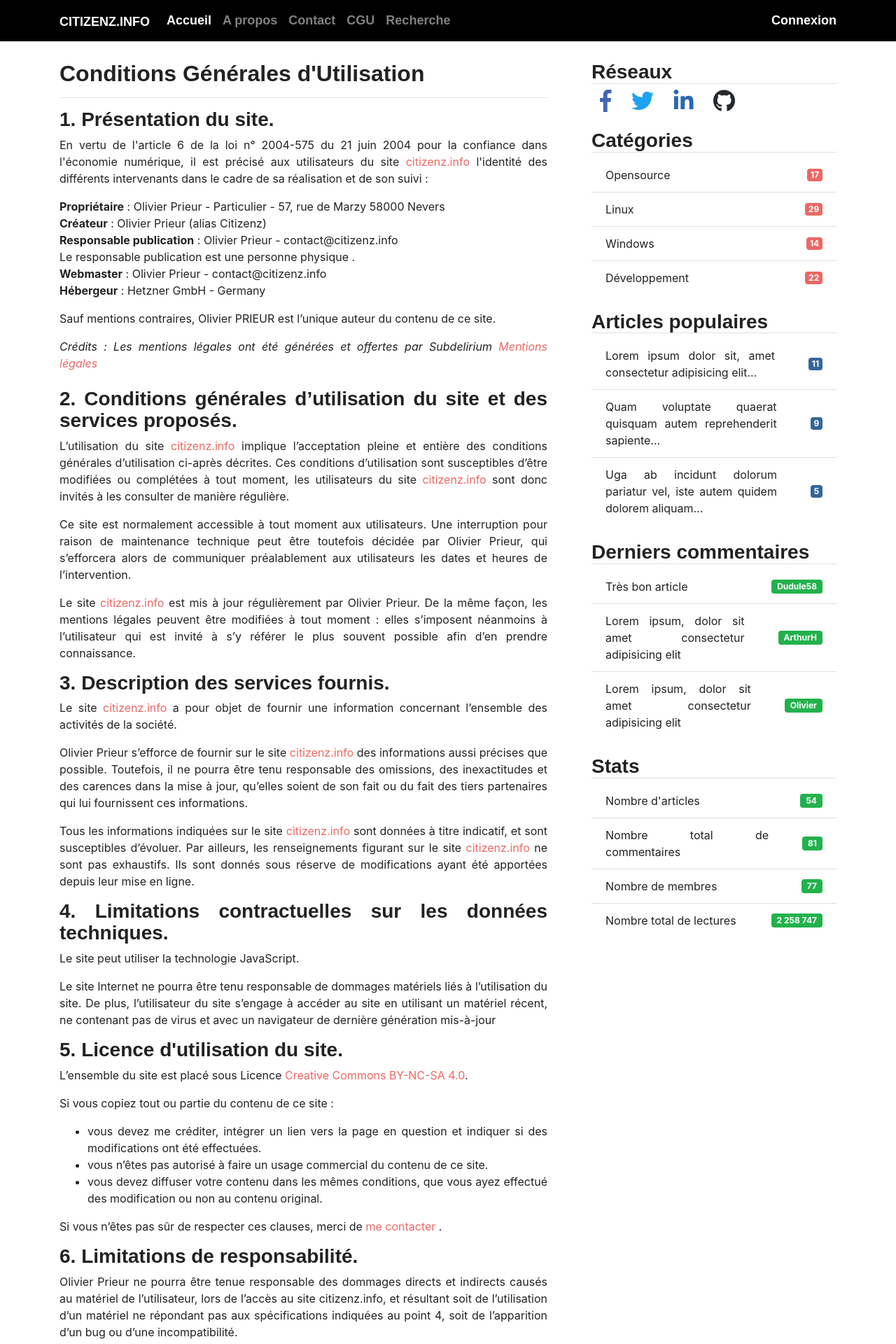
After one commit to citizenz7/citizenz-blog, a Symfony app: template templates/cgu/index.html.twig in a window 1280 px wide. The commit adds this page. Shown: the top 1920 px of the page at 70% size. Run offline with Twig, Linux system fonts and the light colour scheme; the template is opened without the code that fills it, so the values that code supplies are empty; some libraries are stand-ins or nearby versions; some web fonts are replaced.

Commit message:
bottom bar and top bar fixes, CGU, A propos

```diff
--- a/templates/base.html.twig
+++ b/templates/base.html.twig
@@ -25,10 +25,15 @@
                         <a class="nav-link" href="{{ path('home') }}">Accueil <span class="sr-only">(current)</span></a>
                     </li>
                     <li class="nav-item">
-                        <a class="nav-link" href="#">A propos</a>
+                        <a class="nav-link" href="{{ path('apropos') }}">A propos</a>
+                    </li><li class="nav-item">
+                        <a class="nav-link" href="#">Contact</a>
                     </li>
                     <li class="nav-item">
-                        <a class="nav-link" href="#">Contact</a>
+                        <a class="nav-link" href="{{ path('cgu') }}">CGU</a>
+                    </li>
+                    <li class="nav-item">
+                        <a class="nav-link" href="#">Recherche</a>
                     </li>
                 </ul>
                 {% if app.user %}
@@ -52,12 +57,12 @@
         <div class="container">
             <div class="row">
                 <div class="col text-center">
-                    <span>&copy; 2020 citizenz.info | <a href="#" class="text-white">CGU</a> | <a href="{{ path('admin') }}" class="text-white">Administration</a><br>
+                    <span>&copy; 2020 citizenz.info | <a href="{{ path('cgu') }}" class="text-white">CGU</a> | <a href="{{ path('admin') }}" class="text-white">Administration</a><br>
                         <a class="text-white" href="{{ path('home') }}"><i class="fas fa-home"></i> Accueil</a> |
-                        <a class="text-white" href="#"><i class="fas fa-info"></i> A Propos</a> |
+                        <a class="text-white" href="{{ path('apropos') }}"><i class="fas fa-info"></i> A Propos</a> |
                         <a class="text-white" href="#"><i class="far fa-envelope"></i> Contact</a> |
-                        <a class="text-white" href="https://creativecommons.org/licenses/by/4.0/"><i
-                                class="fab fa-creative-commons"></i> <i class="fab fa-creative-commons-by"></i> CC By 4.0</a></span>
+                        <a class="text-white" href="https://creativecommons.org/licenses/by-nc-nd/4.0/deed.fr"><i
+                                class="fab fa-creative-commons"></i> <i class="fab fa-creative-commons-by"></i><i class="fab fa-creative-commons-nc"></i><i class="fab fa-creative-commons-sa"></i> CC By-Nc-Sa 4.0</a></span>
                     <div id="footer-resources" class="mt-3">
                         <i class="fab fa-facebook-f px-3"></i>
                         <i class="fab fa-twitter px-3"></i>
--- /dev/null
+++ b/templates/cgu/index.html.twig
@@ -0,0 +1,197 @@
+{% extends 'base.html.twig' %}
+
+{% block title %}Hello ConditionsGeneralesUtilisationController!{% endblock %}
+
+{% block body %}
+<div class="row pb-5">
+    <div class="col-sm-8 mt-3 pr-5 text-justify">
+        <h2>Conditions Générales d'Utilisation</h2>
+        <hr>
+        <h3>1. Présentation du site.</h3>
+        <p>
+            En vertu de l'article 6 de la loi n° 2004-575 du 21 juin 2004 pour la confiance dans l'économie numérique,
+            il est précisé aux utilisateurs du site <a href="http://citizenz.info/">citizenz.info</a> l'identité des différents intervenants dans le cadre de sa réalisation et de son suivi :
+        </p>
+        <p>
+            <strong>Propriétaire</strong> : Olivier Prieur - Particulier - 57, rue de Marzy 58000 Nevers<br>
+            <strong>Créateur</strong> : Olivier Prieur (alias Citizenz)<br>
+            <strong>Responsable publication</strong> : Olivier Prieur - contact@citizenz.info<br>
+            Le responsable publication est une personne physique .<br>
+            <strong>Webmaster</strong> : Olivier Prieur - contact@citizenz.info<br>
+            <strong>Hébergeur</strong> : Hetzner GmbH - Germany
+        </p>
+        <p>
+            Sauf mentions contraires, Olivier PRIEUR est l’unique auteur du contenu de ce site.
+        </p>
+        <i>Crédits : Les mentions légales ont été générées et offertes par Subdelirium <a target="_blank" href="http://www.subdelirium.com/generateur-de-mentions-legales/">Mentions légales</a></i><br><br>
+
+        <h3>2. Conditions générales d’utilisation du site et des services proposés.</h3>
+        <p>
+            L’utilisation du site <a href="http://citizenz.info/">citizenz.info</a> implique l’acceptation pleine et entière des conditions générales d’utilisation ci-après décrites. Ces conditions d’utilisation sont susceptibles d’être modifiées ou complétées à tout moment, les utilisateurs du
+            site <a href="http://citizenz.info/">citizenz.info</a> sont donc invités à les consulter de manière régulière.
+        </p>
+        <p>
+            Ce site est normalement accessible à tout moment aux utilisateurs. Une interruption pour raison de
+            maintenance technique peut être toutefois décidée par Olivier Prieur, qui s’efforcera alors de communiquer
+            préalablement aux utilisateurs les dates et heures de l’intervention.
+        </p>
+        <p>
+            Le site <a href="http://citizenz.info/">citizenz.info</a> est mis à jour régulièrement par Olivier Prieur. De la même façon, les mentions légales peuvent être modifiées à tout moment : elles s’imposent néanmoins à l’utilisateur qui est invité à s’y référer le plus
+            souvent possible afin d’en prendre connaissance.
+        </p>
+        <h3>3. Description des services fournis.</h3>
+        <p>
+            Le site <a href="http://citizenz.info/">citizenz.info</a> a pour objet de fournir une information concernant l’ensemble des activités de la société.
+        </p>
+        <p>
+            Olivier Prieur s’efforce de fournir sur le site <a href="http://citizenz.info/">citizenz.info</a> des informations aussi précises que possible. Toutefois, il ne pourra être tenu responsable des omissions, des inexactitudes et des carences dans la mise à jour, qu’elles soient de son fait ou du fait des tiers partenaires qui lui fournissent ces informations.
+        </p>
+        <p>
+            Tous les informations indiquées sur le site <a href="http://citizenz.info/">citizenz.info</a> sont données à titre indicatif, et sont susceptibles d’évoluer. Par ailleurs, les renseignements figurant sur le site <a href="http://citizenz.info/">citizenz.info</a> ne sont pas exhaustifs. Ils sont donnés sous réserve de modifications ayant été apportées depuis leur
+            mise en ligne.
+        </p>
+        <h3>4. Limitations contractuelles sur les données techniques.</h3>
+        <p>
+            Le site peut utiliser la technologie JavaScript.
+        </p>
+        <p>
+            Le site Internet ne pourra être tenu responsable de dommages matériels liés à l’utilisation du site. De
+            plus, l’utilisateur du site s’engage à accéder au site en utilisant un matériel récent, ne contenant pas de
+            virus et avec un navigateur de dernière génération mis-à-jour
+        </p>
+        <h3>5. Licence d'utilisation du site.</h3>
+        <p>
+            L’ensemble du site est placé sous Licence <a href="https://creativecommons.org/licenses/by-nc-nd/4.0/deed.fr" title="CC BY-NC-SA 4.0">             Creative Commons BY-NC-SA 4.0</a>.
+        </p>
+        <p>
+            Si vous copiez tout ou partie du contenu de ce site :<br>
+        </p>
+        <ul>
+            <li>
+                vous devez me créditer, intégrer un lien vers la page en question et indiquer si des
+                modifications ont été effectuées.
+            </li>
+            <li>
+                vous n’êtes pas autorisé à faire un usage commercial du contenu de ce site.
+            </li>
+            <li>
+                vous devez diffuser votre contenu dans les mêmes conditions, que vous ayez effectué des modification ou
+                non au contenu original.
+            </li>
+        </ul>
+        <p>
+            Si vous n’êtes pas sûr de respecter ces clauses, merci de <a href="https://www.citizenz.info/contact" title="me contacter">
+                me contacter</a> .
+        </p>
+        <h3>6. Limitations de responsabilité.</h3>
+        <p>
+            Olivier Prieur ne pourra être tenue responsable des dommages directs et indirects causés au matériel de
+            l’utilisateur, lors de l’accès au site citizenz.info, et résultant soit de l’utilisation d’un matériel ne
+            répondant pas aux spécifications indiquées au point 4, soit de l’apparition d’un bug ou d’une
+            incompatibilité.
+        </p>
+        <p>
+            Olivier Prieur ne pourra également être tenue responsable des dommages indirects (tels par exemple qu’une
+            perte de marché ou perte d’une chance) consécutifs à l’utilisation du site <a href="http://citizenz.info/">citizenz.info</a>.
+        </p>
+        <p>
+            Des espaces interactifs (possibilité de poser des questions dans l’espace contact) sont à la disposition des
+            utilisateurs. Olivier Prieur se réserve le droit de supprimer, sans mise en demeure préalable, tout contenu
+            déposé dans cet espace qui contreviendrait à la législation applicable en France, en particulier aux
+            dispositions relatives à la protection des données. Le cas échéant, Olivier Prieur se réserve également la
+            possibilité de mettre en cause la responsabilité civile et/ou pénale de l’utilisateur, notamment en cas de
+            message à caractère raciste, injurieux, diffamant, ou pornographique, quel que soit le support utilisé
+            (texte, photographie…).
+        </p>
+        <h3>7. Gestion des données personnelles.</h3>
+        <p>
+            En France, les données personnelles sont notamment protégées par la loi n° 78-87 du 6 janvier 1978, la loi
+            n° 2004-801 du 6 août 2004, l'article L. 226-13 du Code pénal et la Directive Européenne du 24 octobre 1995.
+        </p>
+        <p>
+            A l'occasion de l'utilisation du site <a href="http://citizenz.info/">citizenz.info</a>, peuvent êtres recueillies : l'URL des liens par l'intermédiaire desquels l'utilisateur a accédé au site <a href="http://citizenz.info/">citizenz.info</a>, le fournisseur d'accès de l'utilisateur, l'adresse de protocole Internet (IP) de l'utilisateur.
+        </p>
+        <p>
+            En tout état de cause Olivier Prieur ne collecte des informations personnelles relatives à l'utilisateur que
+            pour le besoin de certains services proposés par le site <a href="http://citizenz.info/">citizenz.info</a>. L'utilisateur fournit ces informations en toute connaissance de cause, notamment lorsqu'il procède par lui-même à leur saisie. Il est alors précisé à l'utilisateur du site <a href="http://citizenz.info/">citizenz.info</a> l’obligation ou non de fournir ces informations.
+        </p>
+        <p>
+            Conformément aux dispositions des articles 38 et suivants de la loi 78-17 du 6 janvier 1978 relative à
+            l’informatique, aux fichiers et aux libertés, tout utilisateur dispose d’un droit d’accès, de rectification
+            et d’opposition aux données personnelles le concernant, en effectuant sa demande écrite et signée,
+            accompagnée d’une copie du titre d’identité avec signature du titulaire de la pièce, en précisant l’adresse
+            à laquelle la réponse doit être envoyée.
+        </p>
+        <p>
+            Aucune information personnelle de l'utilisateur du site <a href="http://citizenz.info/">citizenz.info</a> n'est publiée à l'insu de l'utilisateur, échangée, transférée, cédée ou vendue sur un support quelconque à des tiers. Seule l'hypothèse du rachat du site web, de son nom de domaine et de ses droits permettrait la transmission des dites informations à l'éventuel acquéreur qui serait à son tour tenu de la
+            même obligation de conservation et de modification des données vis à vis de l'utilisateur du site <a href="http://citizenz.info/">citizenz.info</a>.
+        </p>
+        <p>
+            Le site n'est pas déclaré à la CNIL car il ne recueille pas d'informations personnelles. .
+        </p>
+        <p>
+            Les bases de données sont protégées par les dispositions de la loi du 1er juillet 1998 transposant la
+            directive 96/9 du 11 mars 1996 relative à la protection juridique des bases de données.
+        </p>
+        <h3>8. Liens hypertextes et cookies.</h3>
+        <p>
+            Le site <a href="http://citizenz.info/">citizenz.info</a> contient un certain nombre de liens hypertextes vers d’autres sites, mis en place avec l’autorisation de Olivier Prieur. Cependant, Olivier Prieur n’a pas la possibilité de vérifier le contenu des sites ainsi
+            visités, et n’assumera en conséquence aucune responsabilité de ce fait.
+        </p>
+        <p>
+            La navigation sur le site <a href="http://citizenz.info/">citizenz.info</a> est susceptible de provoquer l’installation de cookie(s) sur l’ordinateur de l’utilisateur. Un cookie est un fichier de petite taille, qui ne permet pas l’identification de l’utilisateur, mais qui enregistre
+            des informations relatives à la navigation d’un ordinateur sur un site. Les données ainsi obtenues visent à faciliter la navigation ultérieure sur le site, et ont également vocation à permettre diverses mesures de
+            fréquentation.
+        </p>
+        <p>
+            Le refus d’installation d’un cookie peut entraîner l’impossibilité d’accéder à certains services.
+            L’utilisateur peut toutefois configurer son ordinateur de la manière suivante, pour refuser l’installation
+            des cookies :
+        </p>
+        <p>
+            Sous Internet Explorer : onglet outil (pictogramme en forme de rouage en haut a droite) / options internet.
+            Cliquez sur Confidentialité et choisissez Bloquer tous les cookies. Validez sur Ok.
+        </p>
+        <p>
+            Sous Firefox : en haut de la fenêtre du navigateur, cliquez sur le bouton Firefox, puis aller dans l'onglet
+            Options. Cliquer sur l'onglet Vie privée. Paramétrez les Règles de conservation sur : utiliser les
+            paramètres personnalisés pour l'historique. Enfin décochez-la pour désactiver les cookies.
+        </p>
+        <p>
+            Sous Safari : Cliquez en haut à droite du navigateur sur le pictogramme de menu (symbolisé par un rouage).
+            Sélectionnez Paramètres. Cliquez sur Afficher les paramètres avancés. Dans la section "Confidentialité",
+            cliquez sur Paramètres de contenu. Dans la section "Cookies", vous pouvez bloquer les cookies.
+        </p>
+        <p>
+            Sous Chrome : Cliquez en haut à droite du navigateur sur le pictogramme de menu (symbolisé par trois lignes
+            horizontales). Sélectionnez Paramètres. Cliquez sur Afficher les paramètres avancés. Dans la section
+            "Confidentialité", cliquez sur préférences. Dans l'onglet "Confidentialité", vous pouvez bloquer les
+            cookies.
+        </p>
+        <h3>9. Droit applicable et attribution de juridiction.</h3>
+        <p>
+            Tout litige en relation avec l’utilisation du site <a href="http://citizenz.info/">citizenz.info</a> est soumis au droit français. Il est fait attribution exclusive de juridiction aux tribunaux compétents de Paris.
+        </p>
+        <h3>10. Les principales lois concernées.</h3>
+        <p>
+            Loi n° 78-17 du 6 janvier 1978, notamment modifiée par la loi n° 2004-801 du 6 août 2004 relative à
+            l'informatique, aux fichiers et aux libertés.
+        </p>
+        <p>
+            Loi n° 2004-575 du 21 juin 2004 pour la confiance dans l'économie numérique.
+        </p>
+        <h3>11. Lexique.</h3>
+        <p>
+            Utilisateur : Internaute se connectant, utilisant le site susnommé.
+        </p>
+        <p>
+            Informations personnelles : « les informations qui permettent, sous quelque forme que ce soit, directement
+            ou non, l'identification des personnes physiques auxquelles elles s'appliquent » (article 4 de la loi n°
+            78-17 du 6 janvier 1978).
+        </p>
+    </div>
+
+    {% include('home/sidebar.html.twig') %}
+
+</div>
+{% endblock %}
--- a/templates/users/_form.html.twig
+++ b/templates/users/_form.html.twig
@@ -1,4 +1,5 @@
 {{ form_start(form) }}
     {{ form_widget(form) }}
-    <button class="btn btn-success btn-lg">{{ button_label|default('Mettre à jour') }}</button>
+    <button class="btn btn-success">{{ button_label|default('Mettre à jour') }}</button>
+    <button type="reset" class="btn btn-secondary">Annuler</button>
 {{ form_end(form) }}
```
Also changed, not shown: src/Controller/AproposController.php (added, +19 -0 lines), src/Controller/CguController.php (added, +19 -0 lines), src/Form/UsersType.php (+11 -3 lines), templates/apropos/index.html.twig (added, +42 -0 lines).
